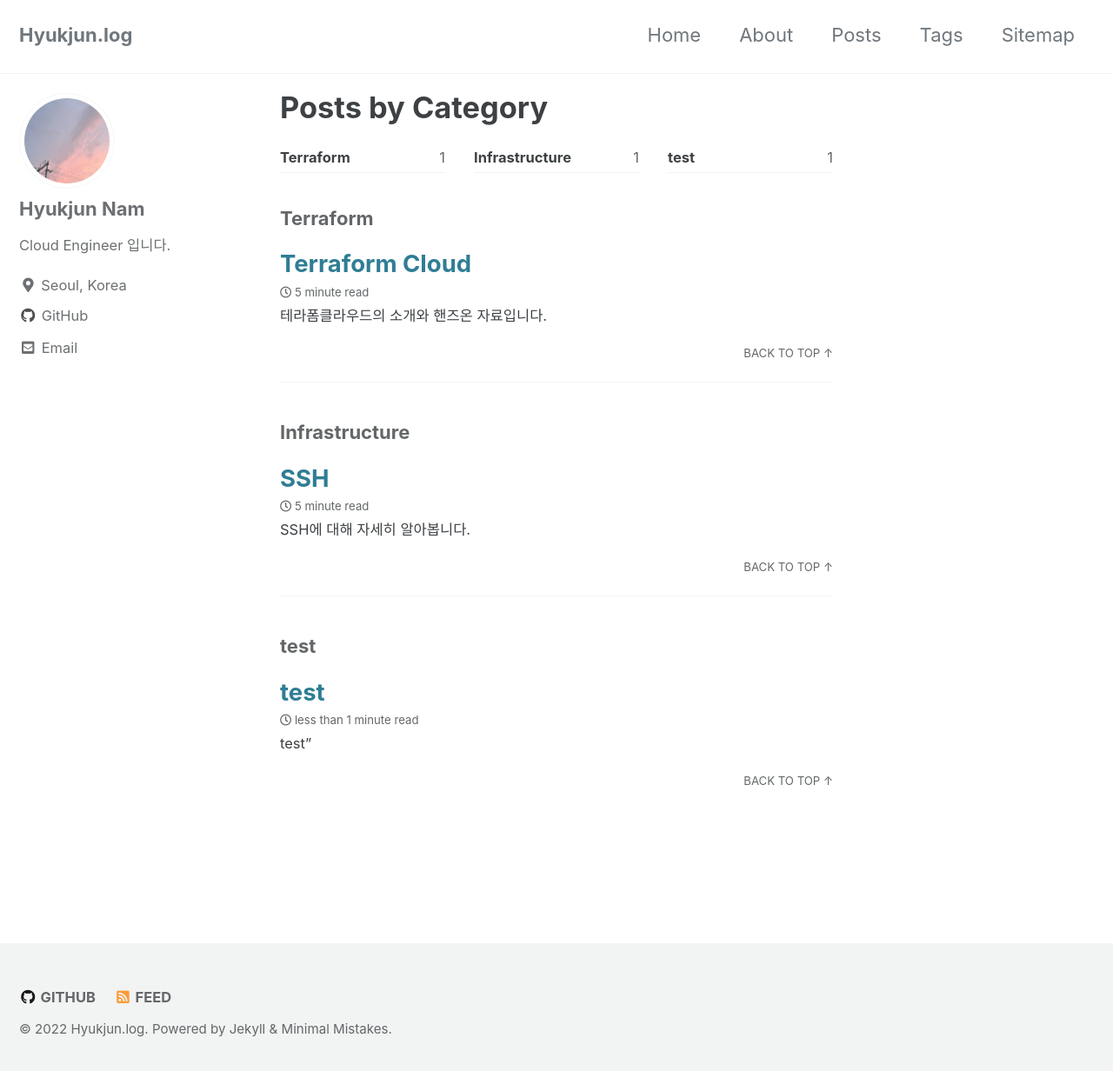
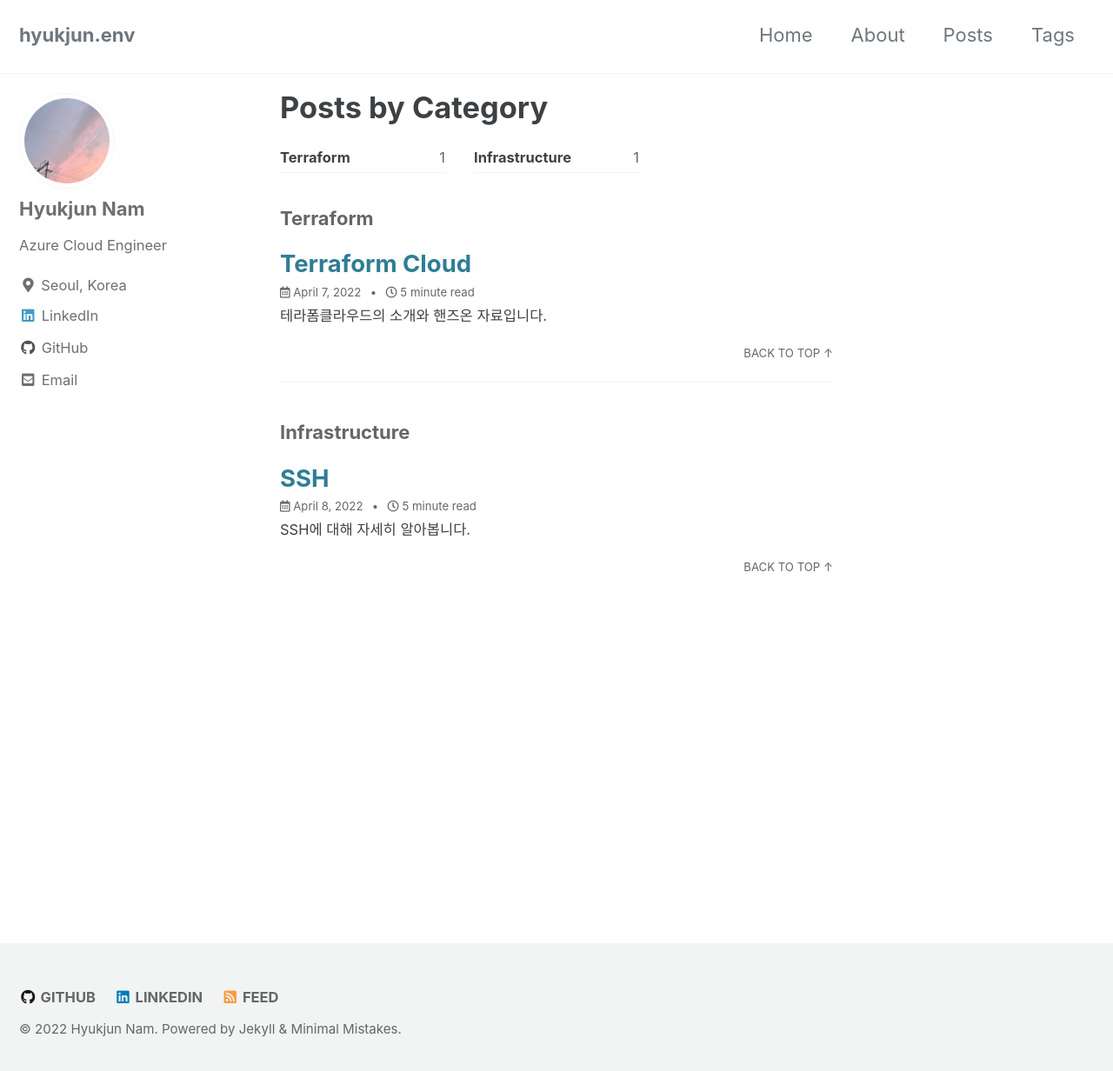
Before and after one commit to hyukjuns/hyukjuns.github.io.jekyll.backup, a Jekyll site: the page built from _pages/category-archive.md, in a window 1280 px wide and 1344 px high, cut to the strip 104-1336 px from the top of the window. Shown: the whole strip at 87% size. Built offline with Jekyll 4.4.1, drawn with Linux system fonts in a browser that asks for light colours; cached includes are drawn as plain includes.

Commit message:
update first setting final

```diff
--- a/Gemfile
+++ b/Gemfile
@@ -6,5 +6,6 @@
 gem "minimal-mistakes-jekyll"
 gem "jekyll-sitemap"
 gem 'jekyll-admin', group: :jekyll_plugins
+
 group :jekyll_plugins do
 end
--- a/_config.yml
+++ b/_config.yml
@@ -15,12 +15,12 @@
 minimal_mistakes_skin    : "default" # "air", "aqua", "contrast", "dark", "dirt", "neon", "mint", "plum", "sunrise"
 
 # Site Settings
-locale                   : "en-us"
-title                    : "Hyukjun.log"
+locale                   : "ko-kr"
+title                    : "hyukjun.env"
 title_separator          : "-"
 subtitle                 :  # site tagline that appears below site title in masthead
-name                     : "Hyukjun.log"
-description              : "개인적인 기술 블로깅 공간 입니다."
+name                     : "Hyukjun Nam"
+description              : "Cloud Tech Blog"
 url                      : "https://hyukjuns.github.io" # the base hostname & protocol for your site e.g. "https://mmistakes.github.io"
 baseurl                  : "/" # the subpath of your site, e.g. "/blog"
 repository               : "hyukjns/hyukjuns.github.io" # GitHub username/repo-name e.g. "mmistakes/minimal-mistakes"
@@ -104,16 +104,16 @@
 author:
   name             : "Hyukjun Nam"
   avatar           : "/assets/images/avatar.jpeg"  #"/assets/images/bio-photo.jpg" # path of avatar image, e.g. "/assets/images/bio-photo.jpg"
-  bio              : "Cloud Engineer 입니다."
+  bio              : "Azure Cloud Engineer"
   location         : "Seoul, Korea"
   email            : "hyukjuner@gmail.com"
   links:
     - label: "Email"
       icon: "fas fa-fw fa-envelope-square"
       # url: "hyukjuner@gmail.com"
-    - label: "Website"
-      icon: "fas fa-fw fa-link"
-      # url: "https://your-website.com"
+    - label: "LinkedIn"
+      icon: "fab fa-fw fa-linkedin"
+      url: "https://www.linkedin.com/in/hyukjun"
     - label: "Twitter"
       icon: "fab fa-fw fa-twitter-square"
       # url: "https://twitter.com/"
@@ -148,6 +148,9 @@
     - label: "Instagram"
       icon: "fab fa-fw fa-instagram"
       # url:
+    - label: "LinkedIn"
+      icon: "fab fa-fw fa-linkedin"
+      url: "https://www.linkedin.com/in/hyukjun"
 
 
 # Reading Files
@@ -288,6 +291,7 @@
       comments: true
       share: true
       related: true
+      show_date: true
   # _pages
   - scope:
       path: "_pages"
--- a/_data/navigation.yml
+++ b/_data/navigation.yml
@@ -10,5 +10,3 @@
     url: /categories/
   - title: "Tags"
     url: /tags/
-  - title: "Sitemap"
-    url: /sitemap/
```
Also changed, not shown: _pages/404.md (+1 -1 lines), _pages/about.md (+25 -7 lines), _pages/category-archive.md (+0 -3 lines), _pages/sitemap.md (deleted, +0 -35 lines), _posts/2022-04-08-test.md (deleted, +0 -15 lines), README.md.
